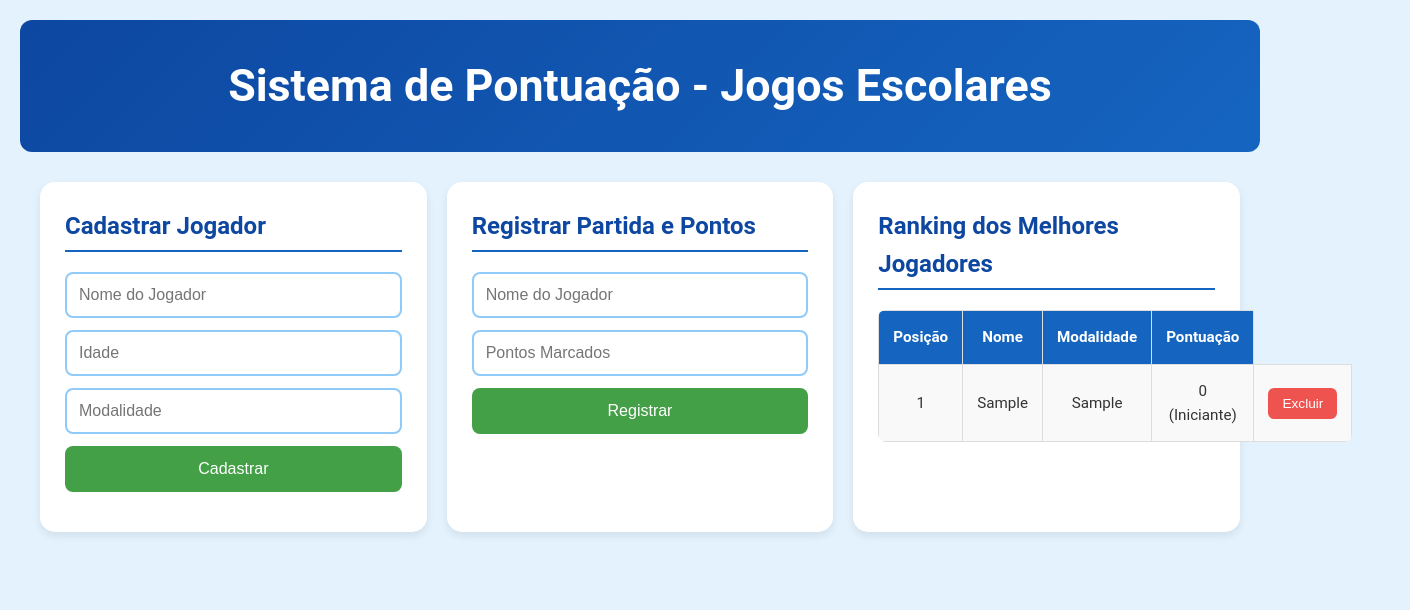
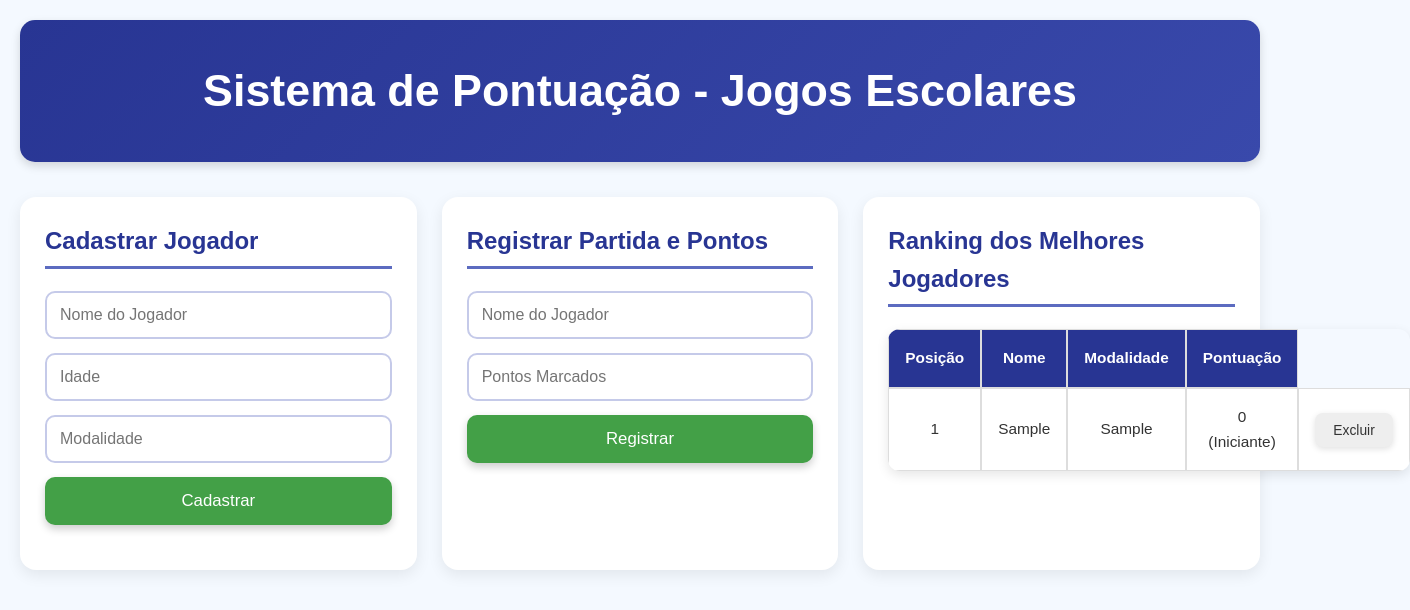
Before and after one commit to bl3ckz/pedro_av2jogos, a plain HTML site: page index.html in a window 1280 px wide. Both pictures are taken after typing "Sample", "5", "Sample" into the empty fields and a click on the button "Cadastrar". Shown: the whole page, 1410 px wide, since content can reach past the window. Drawn offline with Linux system fonts and the light colour scheme.

Commit message:
first commit

```diff
--- a/style.css
+++ b/style.css
@@ -5,10 +5,10 @@
     box-sizing: border-box;
 }
 
-/* Fonte e cores principais */
+/* Fonte principal e paleta */
 body {
-    font-family: 'Roboto', sans-serif;
-    background-color: #e3f2fd;
+    font-family: 'Poppins', sans-serif;
+    background-color: #f4f9ff;
     color: #333;
     line-height: 1.6;
     padding: 20px;
@@ -17,11 +17,12 @@ body {
 /* Cabeçalho */
 header {
     text-align: center;
-    padding: 30px 20px;
-    background: linear-gradient(135deg, #0d47a1, #1565c0);
+    padding: 35px 20px;
+    background: linear-gradient(135deg, #283593, #3949ab);
     color: #fff;
-    border-radius: 12px;
-    margin-bottom: 30px;
+    border-radius: 15px;
+    margin-bottom: 35px;
+    box-shadow: 0 4px 10px rgba(0, 0, 0, 0.15);
 }
 
 header h1 {
@@ -30,115 +31,171 @@ header h1 {
 
 /* Layout principal */
 main {
-    max-width: 1200px;
+    max-width: 1300px;
     margin: 0 auto;
     display: grid;
-    grid-template-columns: repeat(auto-fit, minmax(350px, 1fr));
-    gap: 20px;
+    grid-template-columns: repeat(auto-fit, minmax(380px, 1fr));
+    gap: 25px;
 }
 
-/* Seções com cartão */
+/* Seções */
 section {
     background-color: #fff;
-    border-radius: 15px;
+    border-radius: 16px;
     padding: 25px;
-    box-shadow: 0 4px 8px rgba(0,0,0,0.08);
+    box-shadow: 0 5px 15px rgba(0,0,0,0.08);
     display: flex;
     flex-direction: column;
 }
 
 /* Títulos das seções */
 section h2 {
-    margin-bottom: 20px;
-    color: #0d47a1;
-    border-bottom: 2px solid #1565c0;
-    padding-bottom: 5px;
+    margin-bottom: 22px;
+    color: #283593;
+    border-bottom: 3px solid #5c6bc0;
+    padding-bottom: 6px;
 }
 
 /* Formulários */
 form {
     display: flex;
     flex-direction: column;
-    gap: 12px;
-    margin-bottom: 15px;
+    gap: 14px;
+    margin-bottom: 20px;
 }
 
 form input {
-    padding: 12px;
-    border: 2px solid #90caf9;
-    border-radius: 8px;
+    padding: 13px;
+    border: 2px solid #c5cae9;
+    border-radius: 10px;
     font-size: 1em;
-    transition: border-color 0.3s ease;
+    transition: border-color 0.3s ease, box-shadow 0.3s ease;
 }
 
 form input:focus {
-    border-color: #1565c0;
+    border-color: #3949ab;
+    box-shadow: 0 0 5px rgba(57, 73, 171, 0.5);
     outline: none;
 }
 
-/* Botões */
-form button, table button {
+/* Botões padrão */
+form button {
     background-color: #43a047;
     color: #fff;
     border: none;
     padding: 14px;
-    border-radius: 8px;
-    font-size: 1em;
+    border-radius: 10px;
+    font-size: 1.05em;
     cursor: pointer;
     transition: all 0.3s ease;
+    box-shadow: 0 4px 8px rgba(0,0,0,0.2);
 }
 
-form button:hover, table button:hover {
+form button:hover {
     background-color: #2e7d32;
     transform: translateY(-2px);
 }
 
-/* Ranking: tabela bonita */
+/* Tabela */
 table {
     width: 100%;
-    border-collapse: collapse;
-    border-radius: 8px;
+    border-collapse: separate;
+    border-spacing: 0;
+    border-radius: 12px;
     overflow: hidden;
+    box-shadow: 0 4px 12px rgba(0,0,0,0.1);
 }
 
 table thead {
-    background-color: #1565c0;
+    background-color: #283593;
     color: #fff;
 }
 
 table th, table td {
-    padding: 14px;
+    padding: 16px;
     border: 1px solid #ddd;
     text-align: center;
-    font-size: 0.95em;
+    font-size: 0.96em;
 }
 
+/* Definir larguras específicas */
+table th:nth-child(1),
+table td:nth-child(1) {
+    width: 80px;
+}
+
+table th:nth-child(2),
+table td:nth-child(2) {
+    width: 150px;
+}
+
+table th:nth-child(3),
+table td:nth-child(3) {
+    width: 160px;
+}
+
+table th:nth-child(4),
+table td:nth-child(4) {
+    width: 220px;
+}
+
+table th:nth-child(5),
+table td:nth-child(5) {
+    width: 120px;
+}
+
+/* Alternância de cores na tabela */
 table tbody tr:nth-child(odd) {
-    background-color: #f9f9f9;
+    background-color: #ffffff;
 }
 
 table tbody tr:nth-child(even) {
-    background-color: #e3f2fd;
+    background-color: #e8eaf6;
 }
 
+/* Hover nas linhas */
+table tbody tr:hover {
+    background-color: #d1c4e9;
+    transition: background-color 0.3s ease;
+}
+
+/* Botão de excluir */
 table button {
-    padding: 8px 14px;
+    padding: 9px 18px;
     font-size: 0.9em;
-    background-color: #ef5350;
-    border-radius: 6px;
+    background-color: #eeeeee;
+    color: #333;
+    border: none;
+    border-radius: 8px;
+    cursor: pointer;
+    transition: all 0.3s ease;
+    box-shadow: 0 2px 6px rgba(0,0,0,0.12);
 }
 
 table button:hover {
-    background-color: #c62828;
+    background-color: #d32f2f;
+    color: #fff;
+    transform: scale(1.08);
 }
 
-/* Responsividade extra */
+/* Centralizar botão */
+table td:last-child {
+    text-align: center;
+}
+
+/* Responsividade */
 @media (max-width: 768px) {
     header h1 {
-        font-size: 2em;
+        font-size: 2.1em;
     }
 
     table th, table td {
-        padding: 10px;
+        padding: 12px;
+    }
+
+    table th:nth-child(4),
+    table td:nth-child(4) {
+        width: auto;
+        min-width: 180px;
     }
 }
```
